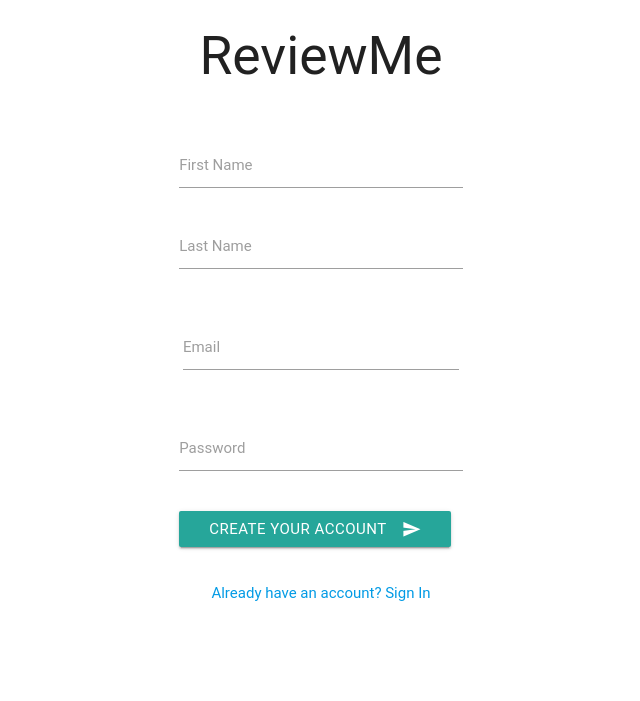
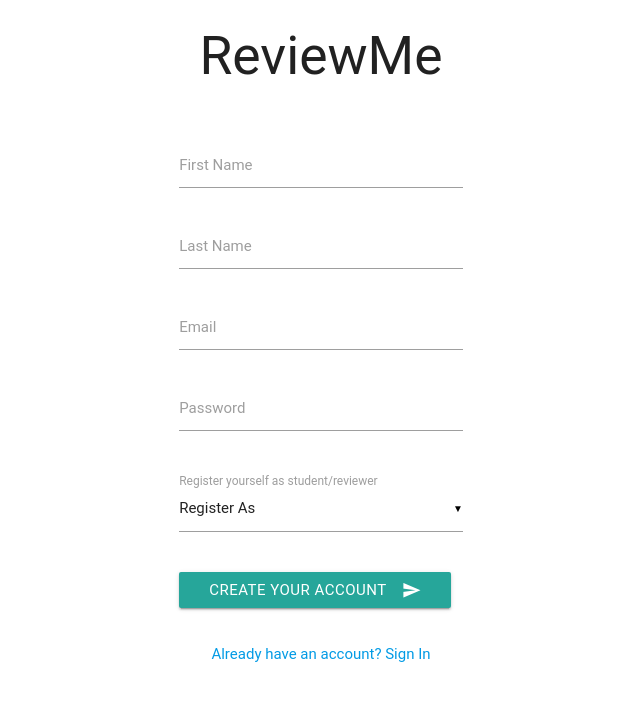
Before and after one commit to manibatra/reviewme, a Django app: page /users/signup/ in a window 1280 px wide. Shown: the top 701 px of the page, without its empty margins (319-959 px from the left). Run offline with Django 3.2, Linux system fonts and the light colour scheme; some libraries are stand-ins or nearby versions; some web fonts are replaced.

Commit message:
added student/reviewer option on signup page

```diff
--- a/reviewme/users/templates/users/signup.html
+++ b/reviewme/users/templates/users/signup.html
@@ -6,15 +6,11 @@
     <meta name="viewport" content="width=device-width, initial-scale=1, maximum-scale=1.0"/>
     <title>SignUp</title>
     <link href="http://fonts.googleapis.com/icon?family=Material+Icons" rel="stylesheet">
-
-
     <!-- Compiled and minified CSS -->
     <link rel="stylesheet" href="https://cdnjs.cloudflare.com/ajax/libs/materialize/0.97.6/css/materialize.min.css">
     <!--   <link href="css/style.css" type="text/css" rel="stylesheet" media="screen,projection"/>
   --></head>
   <body>
-
-
     <div class="container">
       <div class="row">
         <div class="col s12 center-align">
@@ -33,19 +29,25 @@
               <input id="last_name" type="text" class="validate" name="lastName">
               <label for="last_name">Last Name</label>
             </div>
-      </div>
             <div class="input-field col s4 offset-s4">
               <input id="email" type="email" class="validate" name="email">
               <label for="email">Email</label>
             </div>
-      </div>
-      <div class="row">
             <div class="input-field col s4 offset-s4">
               <input id="password" type="password" class="validate" name="password">
               <label for="password">Password</label>
             </div>
           </div>
-
+          <div class="row">
+            <div class="input-field col s4 offset-s4">
+              <select multiple>
+                <option value="" disabled selected>Register As</option>
+                <option value="1">Student</option>
+                <option value="2">Reviewer</option>
+              </select>
+              <label>Register yourself as student/reviewer</label>
+            </div>
+          </div>
           <div class="row">
             <div class="col s4 offset-s4">
               <button class="btn waves-effect waves-light" type="submit" name="action">Create your account
@@ -53,44 +55,23 @@
               </button>
             </div>
           </div>
-
           <div class="row">
             <div class="col s12">
               <p class="center-align"><a href="{% url 'users:login_user' %}">Already have an account? Sign In</a></p>
             </div>
           </div>
-
         </form>
       </div>
-
-
     </div>
-
-
-
     <!--  Scripts-->
     <script src="https://code.jquery.com/jquery-2.1.1.min.js"></script>
     <script src="https://cdnjs.cloudflare.com/ajax/libs/materialize/0.97.6/js/materialize.min.js"></script>
     <script src="{% static 'users/js/login.js' %}"></script>
     <script type="text/javascript" async>
-    (function($){
-  $(function(){
-
-    $('.button-collapse').sideNav();
-
-  }); // end of document ready
-})(jQuery); // end of jQuery name space
-
-$(document).ready(function(){
-    // the "href" attribute of .modal-trigger must specify the modal ID that wants to be triggered
-    $('.modal-trigger').leanModal();
-  });
-
     $(document).ready(function() {
-    Materialize.updateTextFields();
+    $('select').material_select();
   });
 
     </script>
-
   </body>
 </html>
```
Lines whose indentation alone changed are shown as unchanged.
